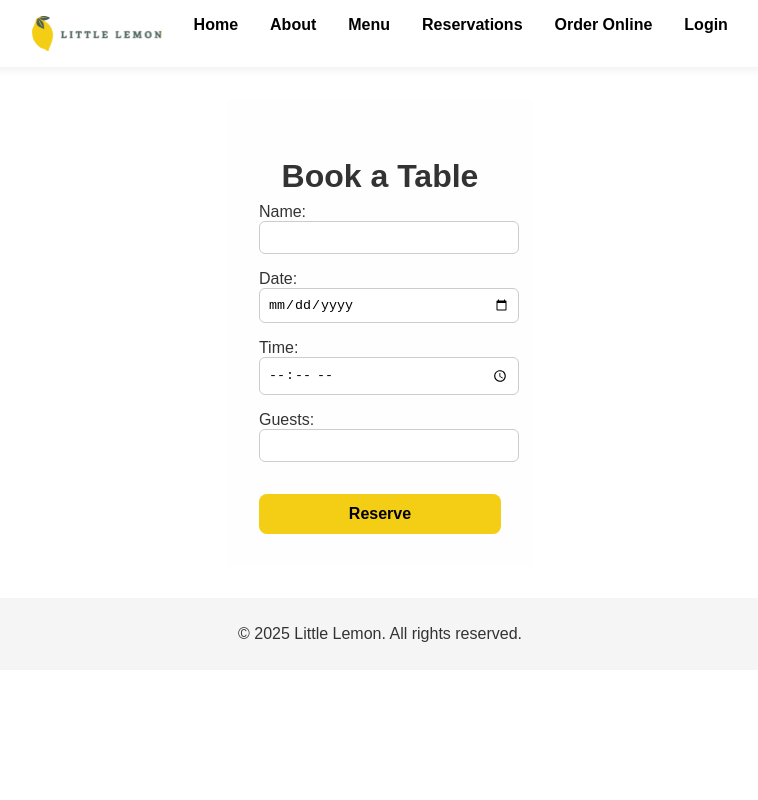
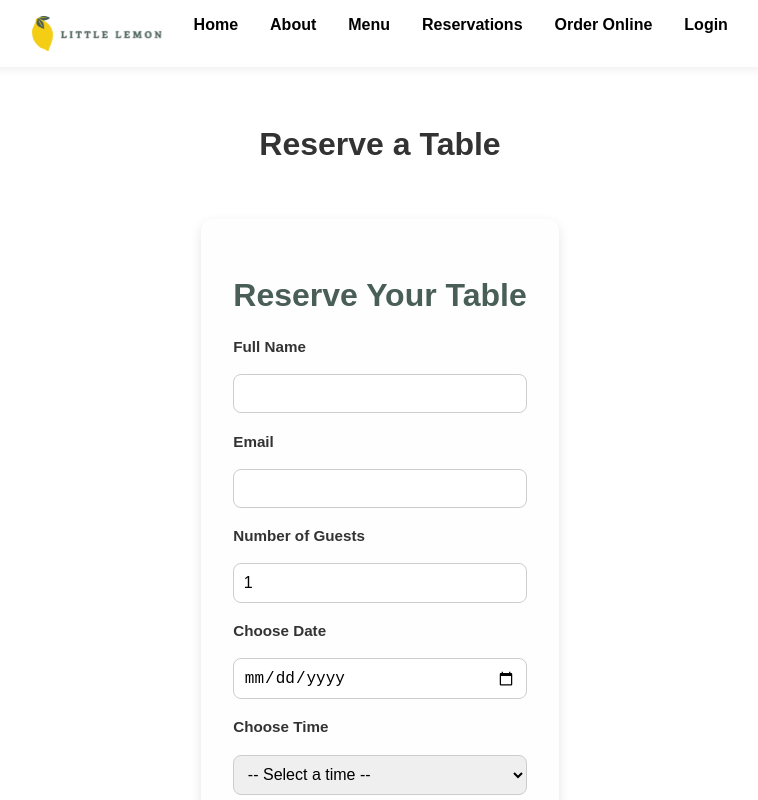
Before and after one commit to thedeskguy/littlelemon, a React (Create React App) app: page /booking in a window 1280 px wide. Shown: the top 800 px of the page, without its empty margins (260-1018 px from the left). Built offline with nearby package versions, Linux system fonts and the light colour scheme.

Commit message:
Lift availableTimes state to Main and use useReducer for date-based updates

```diff
--- a/src/App.css
+++ b/src/App.css
@@ -237,24 +237,56 @@ footer {
   }
 }
 
-.booking-section {
+/* Booking Form Styles */
+
+.form-container {
+  background-color: #fefefe;
   padding: 2rem;
-  background-color: #fefefe;
+  max-width: 500px;
+  margin: 3rem auto;
+  border-radius: 12px;
+  box-shadow: 0 4px 12px rgba(0, 0, 0, 0.1);
   text-align: center;
 }
 
+.form-container h2 {
+  color: var(--primary-color);
+  margin-bottom: 1.5rem;
+}
+
 .booking-form {
-  display: flex;
-  flex-direction: column;
-  gap: 1rem;
-  max-width: 400px;
-  margin: auto;
+  display: grid;
+  gap: 1.2rem;
   text-align: left;
 }
 
-.booking-form input {
-  padding: 0.5rem;
-  width: 100%;
-  border-radius: 6px;
+.booking-form label {
+  font-weight: bold;
+  font-size: 0.95rem;
+}
+
+.booking-form input,
+.booking-form select {
+  padding: 0.6rem;
+  border-radius: 8px;
   border: 1px solid #ccc;
+  font-size: 1rem;
 }
+
+.booking-form input:focus,
+.booking-form select:focus {
+  border-color: var(--accent-color);
+  outline: none;
+  box-shadow: 0 0 0 3px rgba(244, 206, 20, 0.3);
+}
+
+.confirmation-message {
+  background-color: #d4edda;
+  color: #155724;
+  padding: 1rem;
+  margin-bottom: 1.5rem;
+  border: 1px solid #c3e6cb;
+  border-radius: 8px;
+  font-weight: bold;
+  text-align: center;
+}
--- a/src/components/BookingForm.js
+++ b/src/components/BookingForm.js
@@ -1,28 +1,103 @@
-import React from 'react'
+import { useState } from "react";
 
-export default function BookingForm() {
+function BookingForm({ availableTimes, dispatchTimes }) {
+    const [name, setName] = useState("");
+    const [email, setEmail] = useState("");
+    const [guests, setGuests] = useState(1);
+    const [date, setDate] = useState("");
+    const [time, setTime] = useState("");
+    const [submitted, setSubmitted] = useState(false);
+
+    const handleSubmit = (e) => {
+        e.preventDefault();
+        if (!name || !email || !date || !time || guests < 1) {
+            alert("Please fill in all fields correctly.");
+            return;
+        }
+
+        console.log("Booking submitted:", { name, email, guests, date, time });
+        setSubmitted(true);
+
+        // Reset form
+        setName("");
+        setEmail("");
+        setGuests(1);
+        setDate("");
+        setTime("");
+    };
+
+    const handleDateChange = (e) => {
+        const selectedDate = e.target.value;
+        setDate(selectedDate);
+        dispatchTimes({ type: "UPDATE_TIMES", date: selectedDate }); // Trigger update
+    };
+
     return (
-        <section className="booking-section">
-            <h2>Book a Table</h2>
-            <form className="booking-form">
-                <label>
-                    Name:
-                    <input type="text" name="name" required />
-                </label>
-                <label>
-                    Date:
-                    <input type="date" name="date" required />
-                </label>
-                <label>
-                    Time:
-                    <input type="time" name="time" required />
-                </label>
-                <label>
-                    Guests:
-                    <input type="number" name="guests" min="1" max="10" required />
-                </label>
-                <button className="button" type="submit">Reserve</button>
+        <section className="form-container">
+            <h2>Reserve Your Table</h2>
+
+            {submitted && (
+                <div className="confirmation-message">
+                    🎉 Thank you, {name}! Your reservation for {guests} guest(s) on {date} at {time} has been received.
+                </div>
+            )}
+
+            <form onSubmit={handleSubmit} className="booking-form">
+                <label htmlFor="res-name">Full Name</label>
+                <input
+                    type="text"
+                    id="res-name"
+                    value={name}
+                    onChange={(e) => setName(e.target.value)}
+                    required
+                />
+
+                <label htmlFor="res-email">Email</label>
+                <input
+                    type="email"
+                    id="res-email"
+                    value={email}
+                    onChange={(e) => setEmail(e.target.value)}
+                    required
+                />
+
+                <label htmlFor="res-guests">Number of Guests</label>
+                <input
+                    type="number"
+                    id="res-guests"
+                    value={guests}
+                    min="1"
+                    max="10"
+                    onChange={(e) => setGuests(e.target.value)}
+                    required
+                />
+
+                <label htmlFor="res-date">Choose Date</label>
+                <input
+                    type="date"
+                    id="res-date"
+                    value={date}
+                    onChange={handleDateChange}
+                    required
+                />
+
+                <label htmlFor="res-time">Choose Time</label>
+                <select
+                    id="res-time"
+                    value={time}
+                    onChange={(e) => setTime(e.target.value)}
+                    required
+                >
+                    <option value="">-- Select a time --</option>
+                    {availableTimes.map((t) => (
+                        <option key={t} value={t}>{t}</option>
+                    ))}
+                </select>
+
+                <button className="button" type="submit">Book Now</button>
             </form>
         </section>
-    )
+    );
 }
+
+export default BookingForm;
--- a/src/components/Navbar.js
+++ b/src/components/Navbar.js
@@ -9,11 +9,11 @@ export default function Navbar() {
             <ul>
                 <img src={Logo} alt="logo" className="logo" />
                 <li><Link to="/">Home</Link></li>
-                <li><Link href="/">About</Link></li>
-                <li><Link href="/">Menu</Link></li>
-                <li><Link href="/">Reservations</Link></li>
-                <li><Link href="/">Order Online</Link></li>
-                <li><Link href="/">Login</Link></li>
+                <li><Link to="/">About</Link></li>
+                <li><Link to="/">Menu</Link></li>
+                <li><Link to="/booking">Reservations</Link></li>
+                <li><Link to="/">Order Online</Link></li>
+                <li><Link to="/">Login</Link></li>
             </ul>
         </nav>
 
--- a/src/pages/BookingPage.js
+++ b/src/pages/BookingPage.js
@@ -1,10 +1,27 @@
-import React from 'react'
-import BookingForm from '../components/BookingForm';
+import { useReducer } from "react";
+import BookingForm from "../components/BookingForm";
 
-export default function BookingPage() {
+const initializeTimes = () => {
+    return ["17:00", "18:00", "19:00", "20:00", "21:00"];
+};
+
+const updateTimes = (state, action) => {
+    // In a real app, you'd filter based on date. Here, we return the same list.
+    return initializeTimes();
+};
+
+function Main() {
+    const [availableTimes, dispatchTimes] = useReducer(updateTimes, initializeTimes());
+
     return (
         <main>
-            <BookingForm />
+            <h2 style={{ textAlign: "center" }}>Reserve a Table</h2>
+            <BookingForm
+                availableTimes={availableTimes}
+                dispatchTimes={dispatchTimes}
+            />
         </main>
-    )
+    );
 }
+
+export default Main;
```
